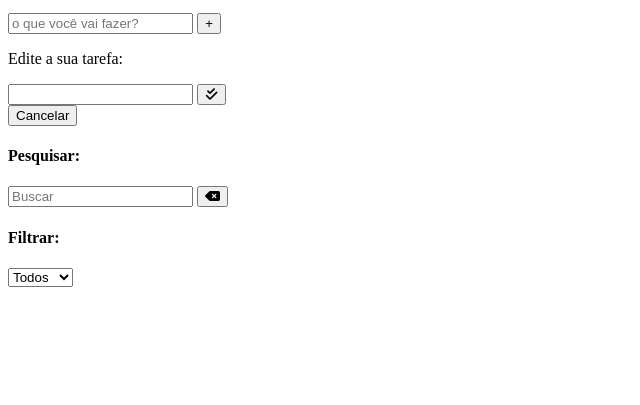
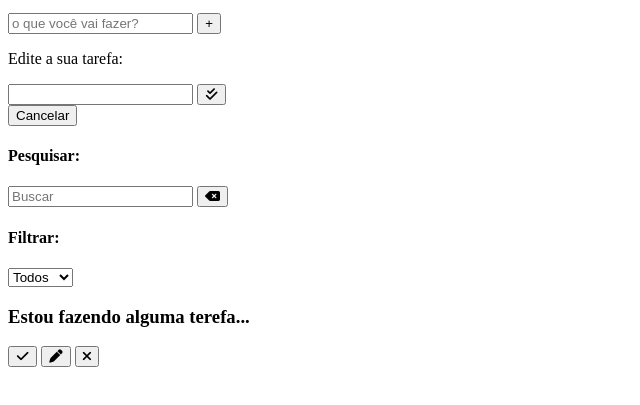
Before and after one commit to Bueno-Italo/toDoList-Avancado, a plain HTML site: page index.html in a window 1280 px wide. Shown: the part 101-506 px from the top of the page, without its empty margins (0-640 px from the left). Drawn offline with Linux system fonts and the light colour scheme; files whose address does not match are found by name.

Commit message:
Botões de tarefas

```diff
--- a/index.html
+++ b/index.html
@@ -57,6 +57,32 @@
                         </select>
                     </div>
                 </div>
+                <div id="todo-list">
+                    <div class="todo">
+                        <h3>Estou fazendo alguma terefa...</h3>
+                        <button class="finish-todo">
+                            <i class="fa-solid fa-check"></i>
+                        </button>
+                        <button class="edit-todo">
+                            <i class="fa-solid fa-pen"></i>
+                        </button>
+                        <button class="remove-todo">
+                            <i class="fa-solid fa-xmark"></i>
+                        </button>
+                    </div>
+                   <!--  <div class="todo">
+                        <h3>EStudar JS</h3>
+                        <button class="finish-todo">
+                            <i class="fa-solid fa-check"></i>
+                        </button>
+                        <button class="edit-todo">
+                            <i class="fa-solid fa-pen"></i>
+                        </button>
+                        <button class="remove-todo">
+                            <i class="fa-solid fa-xmark"></i>
+                        </button>
+                    </div> -->
+                </div>
             </header>
         </div>
     </body>
```
